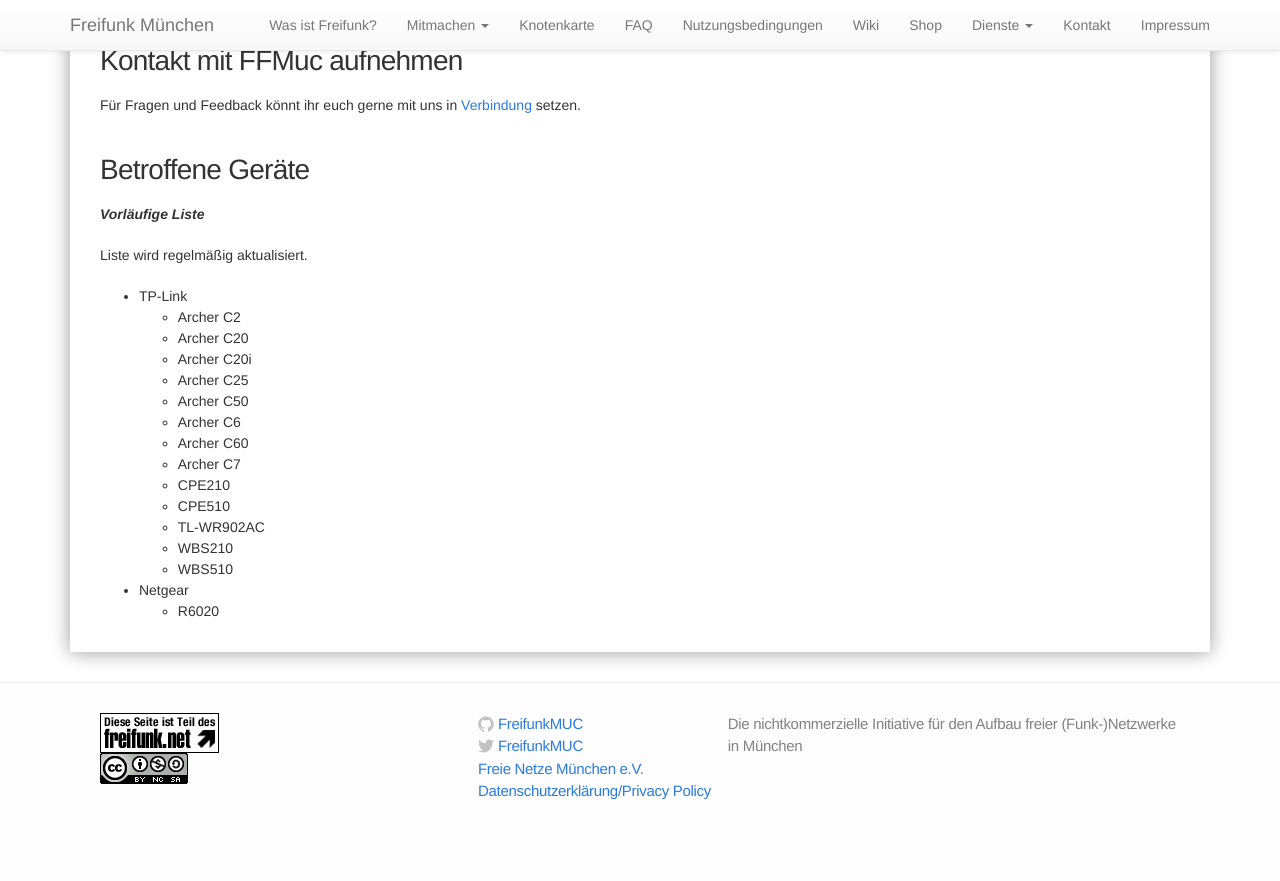
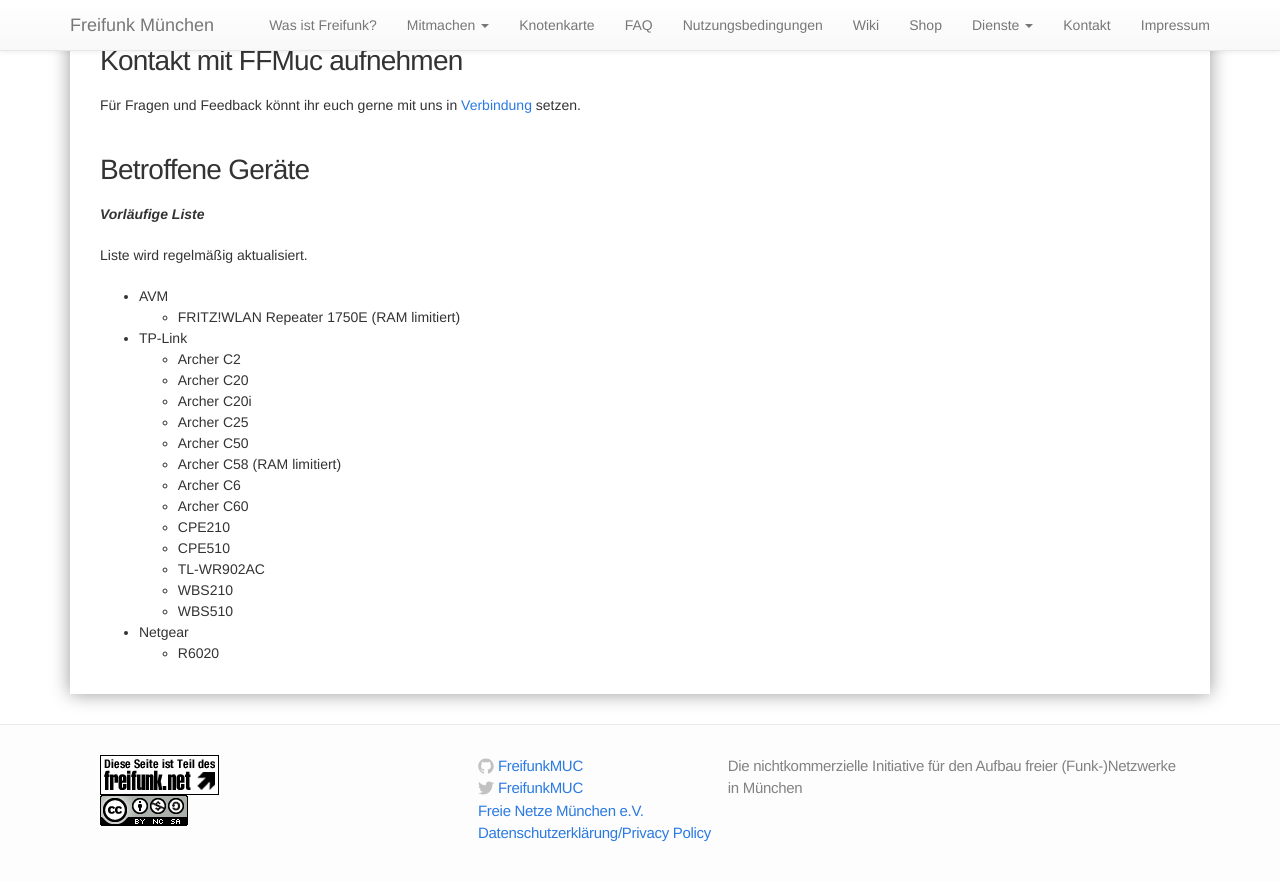
Before and after one commit to freifunkMUC/freifunkmuc.github.io, a Jekyll site: the page built from _posts/2023-12-08-supportende-von-8-64-routern.markdown, in a window 1280 px wide and 900 px high, scrolled down 1196 px. Shown: the top 881 px of the window. Built offline with Jekyll 4.4.1, drawn with Linux system fonts in a browser that asks for light colours; before the commit the page ends 2054 px from its top, so only the background shows below that.

Commit message:
eol-8/64: update list of devices
- the Archer C7 v1 is not supported by gluon
- added devices with ath10k memory and 64MB RAM

```diff
--- a/_posts/2023-12-08-supportende-von-8-64-routern.markdown
+++ b/_posts/2023-12-08-supportende-von-8-64-routern.markdown
@@ -68,15 +68,18 @@ Für Fragen und Feedback könnt ihr euch gerne mit uns in [Verbindung](https://f
 
 Liste wird regelmäßig aktualisiert.
 
+* AVM
+  * FRITZ!WLAN Repeater 1750E (RAM limitiert)
+
 * TP-Link
   * Archer C2
   * Archer C20
   * Archer C20i
   * Archer C25
   * Archer C50
+  * Archer C58 (RAM limitiert)
   * Archer C6
   * Archer C60
-  * Archer C7
   * CPE210
   * CPE510
   * TL-WR902AC
```
